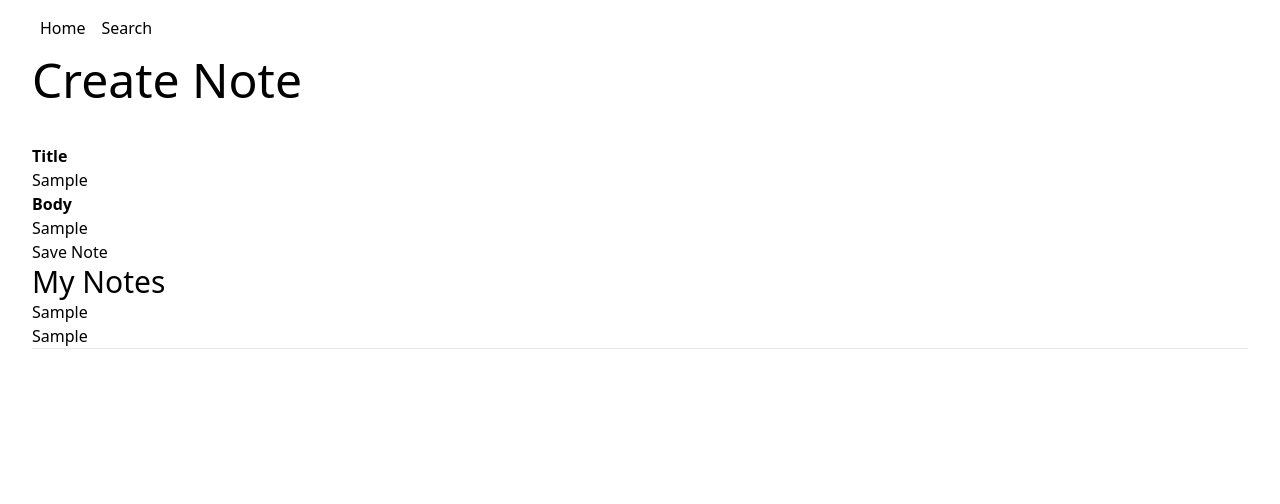
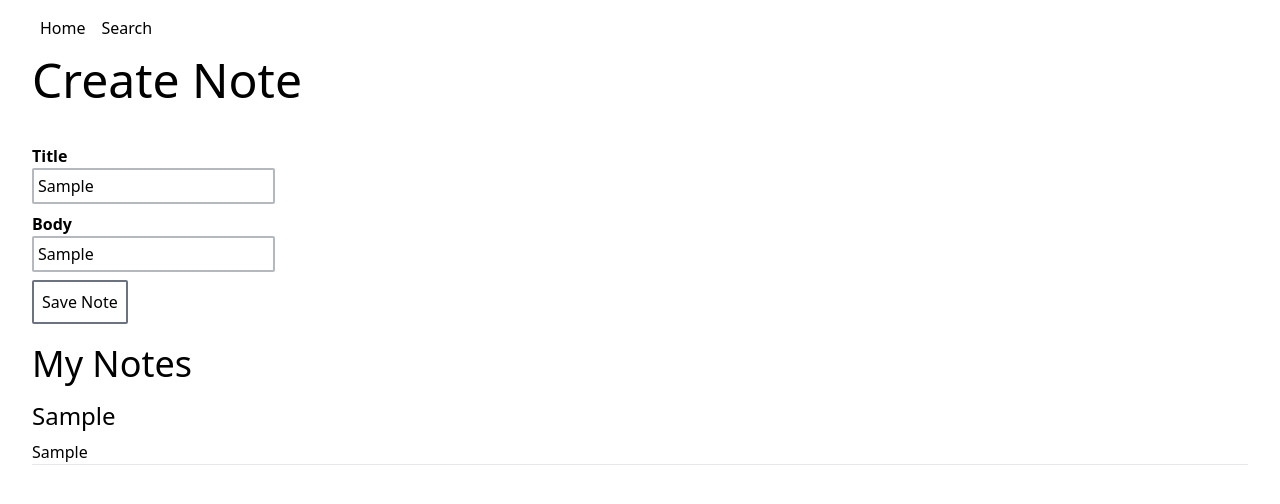
Before and after one commit to jclaey/notes-app-next, a Next.js app: page / in a window 1280 px wide. Both pictures are taken after typing "Sample", "Sample" into the empty fields and a click on the button "Save Note". Shown: the top 504 px of the page. Built offline with nearby package versions, Linux system fonts and the light colour scheme.

Commit message:
add some styling

```diff
--- a/components/createForm.js
+++ b/components/createForm.js
@@ -5,30 +5,57 @@ const CreateForm = ({ onCreateSubmit }) => {
   const [body, setBody] = useState('')
 
   return (
-    <form onSubmit={e => onCreateSubmit(e, title, body)}>
+    <form
+      onSubmit={e => onCreateSubmit(e, title, body)}
+      className='pb-5'
+    >
+      <div className='pb-2'>
         <label htmlFor='title'>
           <strong>Title</strong>
         </label><br />
         <input
-        className=''
+          className='
+            border-2
+            border-solid
+            border-gray-500/50
+            p-1
+            rounded-sm'
           type="text"
           id="title"
           placeholder='Enter note title...'
           onChange={e => setTitle(e.target.value)}
           value={title}
-      /><br />
+        />
+      </div>
+      <div className='pb-2'>
         <label htmlFor='body'>
           <strong>Body</strong>
         </label><br />
         <input
-        className='u-full-width'
+          className='
+            border-2
+            border-solid
+            border-gray-500/50
+            p-1
+            rounded-sm'
           type='text'
           id='body'
           placeholder='Enter note body...'
           onChange={e => setBody(e.target.value)}
           value={body}
-      /><br />
-      <button type="submit">Save Note</button>
+        />
+      </div>
+      <button
+        type="submit"
+        className='
+          border-2
+          border-solid
+          border-gray-500/100
+          p-2
+          rounded-sm'
+      >
+        Save Note
+      </button>
     </form>
   );
 };
--- a/components/listItem.js
+++ b/components/listItem.js
@@ -4,9 +4,13 @@ import Link from 'next/link'
 const ListItem = ({ note }) => {
   return (
     <div key={note.id}>
-      <Link href={`/edit/?id=${note.id}`}>
-        <h5>{note.title}</h5>
-      </Link>
+      <div className='pb-2'>
+        <Link href={`/edit/?id=${note.id}`}>
+          <a>
+            <h5 className='text-2xl'>{note.title}</h5>
+          </a>
+        </Link>
+      </div>
       <p>{note.body}</p>
       <hr />
     </div>
--- a/pages/edit.js
+++ b/pages/edit.js
@@ -1,9 +1,36 @@
+import React, { useEffect } from 'react'
+import { useRouter } from 'next/router'
+import EditForm from '../components/editForm'
+
 const EditPage = () => {
+  const router = useRouter()
+
+  const notes = JSON.parse(localStorage.getItem('notes'))
+  const note = notes.find(item => item.id === Number(router.query.id))
+
+  useEffect(() => {
+    if (!note) {
+      router.push('/')
+    }
+  }, [router, note])
+
+  const onEditSubmit = (e, title, body) => {
+    e.preventDefault()
+
+    note.title = title
+    note.body = body
+
+    localStorage.setItem('notes', JSON.stringify(notes))
+
+    navigate('/')
+  };
+
   return (
-    <h1>Edit Page</h1>
+    <>
+      <h1>Edit Note</h1>
+      <EditForm onEditSubmit={onEditSubmit} note={note} />
+    </>
   )
 }
 
-// use getInitialProps or withRouter to grab id from query string. See 'first-next' project for more details
-
 export default EditPage
--- a/pages/index.js
+++ b/pages/index.js
@@ -40,7 +40,7 @@ const HomePage = () => {
      <>
        <h1 className='text-5xl pb-10'>Create Note</h1>
        <CreateForm onCreateSubmit={onCreateSubmit} />
-       <h3 className='text-3xl'>My Notes</h3>
+       <h3 className='text-4xl pb-4'>My Notes</h3>
        {notes.length > 0 ? renderedNotes : <p>No notes yet.</p>}
      </>
    )
```
Lines whose indentation alone changed are shown as unchanged.
